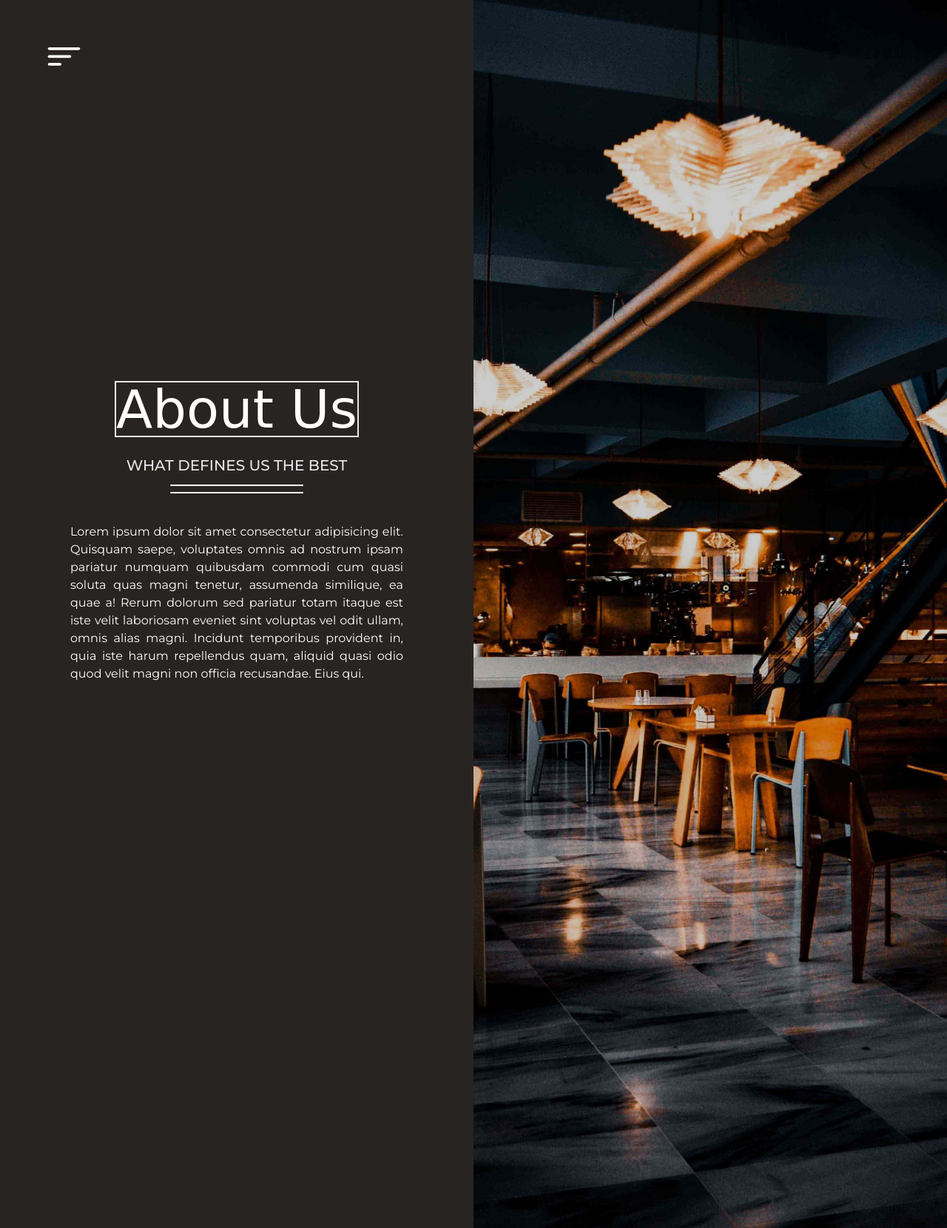
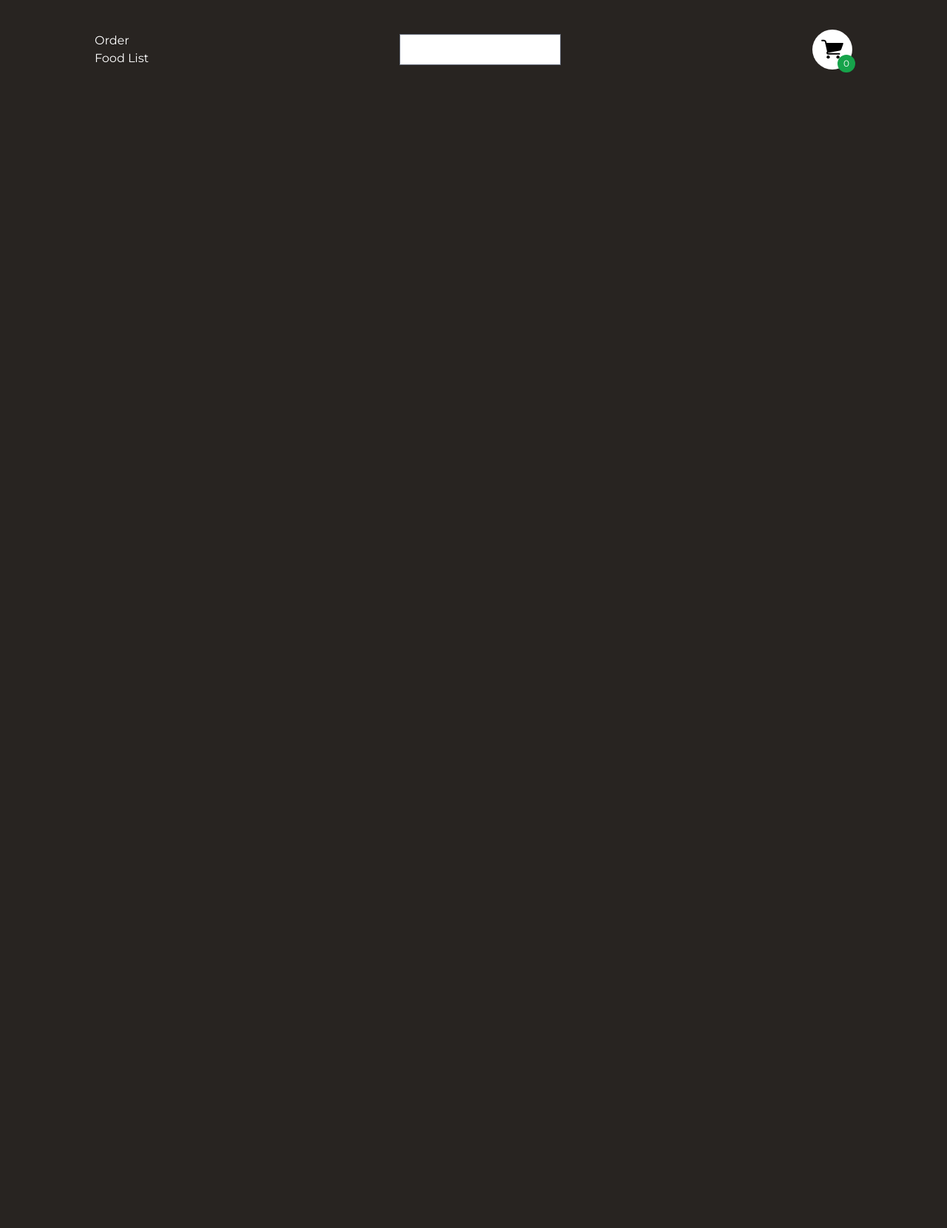
Before and after one commit to fuadmiazi/Online-Restaurant-Management-System-for-CSE482, a PHP site: page /order-page.html in a window 1280 px wide. Shown: the whole page at 74% size. Run offline with PHP 8.4, Linux system fonts and the light colour scheme; some libraries are stand-ins or nearby versions; some web fonts are replaced.

Commit message:
script seperated of components

```diff
--- a/contact-us.php
+++ b/contact-us.php
@@ -219,12 +219,6 @@
         </div>
     </div>
     <script>
-    document.getElementsByClassName("nav-icon")[0].addEventListener("click", () => {
-        document.getElementsByClassName("nav-side")[0].classList.add("translate-x-0");
-    });
-    document.getElementsByClassName("close-btn")[0].addEventListener("click", () => {
-        document.getElementsByClassName("nav-side")[0].classList.remove("translate-x-0");
-    });
     document.getElementsByClassName("mirpur")[0].addEventListener("click", () => {
         document.getElementsByClassName(
                 "map"
--- a/order-page.html
+++ b/order-page.html
@@ -1,8 +1,7 @@
 <!DOCTYPE html>
 <html lang="en">
-
    <head>
-    <title>Khanas - About</title>
+      <title>Khanas - Order</title>
       <link rel="shortcut icon" href="images/logo.jpg" type="image/x-icon" />
       <meta charset="UTF-8" />
       <meta name="viewport" content="width=device-width, initial-scale=1.0" />
@@ -13,7 +12,8 @@
       <link rel="preconnect" href="https://fonts.gstatic.com" crossorigin />
       <link
          href="https://fonts.googleapis.com/css2?family=Montserrat:ital,wght@0,100;0,200;0,300;0,400;0,500;0,600;0,700;0,800;0,900;1,100;1,200;1,300;1,400;1,500;1,600;1,700;1,800;1,900&display=swap"
-        rel="stylesheet" />
+         rel="stylesheet"
+      />
       <link rel="preconnect" href="https://fonts.googleapis.com" />
       <link rel="preconnect" href="https://fonts.gstatic.com" crossorigin />
       <link href="https://fonts.googleapis.com/css2?family=Sofia&display=swap" rel="stylesheet" />
@@ -88,210 +88,110 @@
       </style>
    </head>
 
-<body class="bg-[#E8C07D] overflow-x-hidden">
-    <div class="nav-components">
-        <div class="nav-icon fixed top-16 left-16 z-40 w-[45px]">
-            <button><img class="hover:scale-110 transition-all" src="images/nav.svg" alt="" /></button>
+   <body class="bg-[#282421] overflow-x-hidden text-white">
+      <div class="h-screen w-screen flex flex-col">
+         <div class="flex justify-between items-center px-32 py-10">
+            <div class="">
+               <p>Order</p>
+               <p>Food List</p>
             </div>
-        <div
-            class="nav-side -translate-x-[1000px] bg-[#322d29] h-screen w-[25vw] fixed z-[999] text-white border-r-[1px] border-r-neutral-500 transition-all duration-700">
-            <div class="close-btn absolute right-10 top-10 w-[30px]">
-                <button><img class="hover:scale-110 transition-all" src="images/close.svg" alt="" /></button>
-            </div>
-            <ul class="flex flex-col gap-7 justify-center items-center h-full">
-                <li class=""><a class="hover:text-yellow-500 transition-all duration-75" href="index.php">HOME</a></li>
-                <li>
-                    <div class="h-[1px] w-[280px] bg-white rounded"></div>
-                </li>
-                <li class=""><a class="hover:text-yellow-500 transition-all duration-75" href="about-page.php">ABOUT</a>
-                </li>
-                <li>
-                    <div class="h-[1px] w-[280px] bg-white rounded"></div>
-                </li>
-                <li class=""><a class="hover:text-yellow-500 transition-all duration-75"
-                        href="contact-us.php">CONTACT</a></li>
-                <li>
-                    <div class="h-[1px] w-[280px] bg-white rounded"></div>
-                </li>
-                <li class=""><a class="hover:text-yellow-500 transition-all duration-75"
-                        href="profile-page.php">PROFILE</a></li>
-                <li>
-                    <div class="h-[1px] w-[280px] bg-white rounded"></div>
-                </li>
-                <li class=""><a class="hover:text-yellow-500 transition-all duration-75" href="">ORDER</a></li>
-                <li>
-                    <div class="h-[1px] w-[280px] bg-white rounded"></div>
-                </li>
-                <li class=""><a class="hover:text-yellow-500 transition-all duration-75" href="">FEEDBACK</a></li>
-                <li>
-                    <div class="h-[1px] w-[280px] bg-white rounded"></div>
-                </li>
-                <li class=""><a class="hover:text-yellow-500 transition-all duration-75" href="">RESERVATION</a></li>
-            </ul>
-        </div>
-    </div>
-
-    <div class="scroll-container h-screen w-screen flex flex-col">
-        <section class="scroll-child h-screen bg-[#282421] w-screen relative" id="aboutUs">
-            <div class="grid grid-cols-2 overflow-hidden h-screen">
-                <div class="flex justify-center items-center flex-col h-[83%]">
-                    <div class="title text-white text-7xl z-50 text-center border-2 w-fit mt-20 mb-6">About Us</div>
-                    <div class="text-gray-200 text-xl mb-2 font-medium uppercase">What Defines Us The Best</div>
-                    <div class="h-[2px] w-[180px] bg-white my-1 rounded"></div>
-                    <div class="h-[2px] w-[180px] bg-white my-1 rounded mb-10"></div>
-
-                    <div class="w-[450px] text-justify text-white mb-5">
-                        Lorem ipsum dolor sit amet consectetur adipisicing elit. Quisquam saepe, voluptates omnis ad
-                        nostrum ipsam pariatur
-                        numquam quibusdam commodi cum quasi soluta quas magni tenetur, assumenda similique, ea quae a!
-                        Rerum dolorum sed
-                        pariatur totam itaque est iste velit laboriosam eveniet sint voluptas vel odit ullam, omnis
-                        alias magni. Incidunt
-                        temporibus provident in, quia iste harum repellendus quam, aliquid quasi odio quod velit magni
-                        non officia recusandae.
-                        Eius qui.
-                    </div>
-                </div>
-                <div class="about-us-home-pic h-screen relative overflow-hidden">
-                    <div class="main-filter h-screen bg-black opacity-20 w-[50vw] absolute top-0 right-0 z-10"></div>
-                    <img class="w-[50vw] h-screen object-cover object-top" src="images/restaurant-image.jpg" alt="" />
-                </div>
-            </div>
-        </section>
-        <section class="scroll-child h-screen bg-[#282421] w-screen relative" id="ourMission">
-            <div class="grid grid-cols-2 overflow-hidden h-screen">
-                <div class="about-us-home-pic h-screen relative overflow-hidden">
-                    <div class="main-filter h-screen bg-black opacity-20 w-[50vw] absolute top-0 left-0 z-10"></div>
-                    <img class="w-[50vw] h-screen object-cover object-top" src="images/chef.jpg" alt="" />
-                </div>
-                <div class="flex justify-center items-center flex-col h-[90%]">
-                    <div class="title text-white text-7xl z-50 text-center border-2 w-fit mt-20 mb-6">Our Mission</div>
-                    <div class="text-gray-200 text-xl mb-2 font-medium uppercase">What's Our Main Goal</div>
-                    <div class="h-[2px] w-[180px] bg-white my-1 rounded"></div>
-                    <div class="h-[2px] w-[180px] bg-white my-1 rounded mb-10"></div>
-
-                    <div class="w-[450px] text-justify text-white mb-5">
-                        Lorem ipsum dolor sit amet consectetur adipisicing elit. Quisquam saepe, voluptates omnis ad
-                        nostrum ipsam pariatur
-                        numquam quibusdam commodi cum quasi soluta quas magni tenetur, assumenda similique, ea quae a!
-                        Rerum dolorum sed
-                        pariatur totam itaque est iste velit laboriosam eveniet sint voluptas vel odit ullam, omnis
-                        alias magni. Incidunt
-                        temporibus provident in, quia iste harum repellendus quam, aliquid quasi odio quod velit magni
-                        non officia recusandae.
-                        Eius qui, neque veritatis suscipit veniam, ipsum accusamus nulla doloremque, voluptas quibusdam
-                        sequi natus excepturi
-                        laborum fuga magni quam odio asperiores consequuntur.
+            <div class="search"><input type="search" name="search" id="search" /></div>
+            <div class="cart p-3 rounded-full bg-white relative">
+               <svg
+                  xmlns="http://www.w3.org/2000/svg"
+                  xmlns:xlink="http://www.w3.org/1999/xlink"
+                  version="1.1"
+                  width="30"
+                  height="30"
+                  viewBox="0 0 256 256"
+                  xml:space="preserve"
+               >
+                  <defs></defs>
+                  <g
+                     style="
+                        stroke: none;
+                        stroke-width: 0;
+                        stroke-dasharray: none;
+                        stroke-linecap: butt;
+                        stroke-linejoin: miter;
+                        stroke-miterlimit: 10;
+                        fill: none;
+                        fill-rule: nonzero;
+                        opacity: 1;
+                     "
+                     transform="translate(1.4065934065934016 1.4065934065934016) scale(2.81 2.81)"
+                  >
+                     <path
+                        d="M 73.713 65.44 H 27.689 c -3.566 0 -6.377 -2.578 -6.686 -6.13 c -0.21 -2.426 0.807 -4.605 2.592 -5.939 L 16.381 21.07 c -0.199 -0.889 0.017 -1.819 0.586 -2.53 s 1.431 -1.124 2.341 -1.124 H 87 c 0.972 0 1.884 0.471 2.446 1.263 c 0.563 0.792 0.706 1.808 0.386 2.725 l -7.798 22.344 c -1.091 3.13 -3.798 5.429 -7.063 5.999 l -47.389 8.281 c -0.011 0.001 -0.021 0.003 -0.032 0.005 c -0.228 0.04 -0.623 0.126 -0.568 0.759 c 0.056 0.648 0.48 0.648 0.708 0.648 h 46.024 c 1.657 0 3 1.343 3 3 S 75.37 65.44 73.713 65.44 z"
+                        style="
+                           stroke: none;
+                           stroke-width: 1;
+                           stroke-dasharray: none;
+                           stroke-linecap: butt;
+                           stroke-linejoin: miter;
+                           stroke-miterlimit: 10;
+                           fill: rgb(0, 0, 0);
+                           fill-rule: nonzero;
+                           opacity: 1;
+                        "
+                        transform=" matrix(1 0 0 1 0 0) "
+                        stroke-linecap="round"
+                     />
+                     <circle
+                        cx="28.25"
+                        cy="75.8"
+                        r="6.5"
+                        style="
+                           stroke: none;
+                           stroke-width: 1;
+                           stroke-dasharray: none;
+                           stroke-linecap: butt;
+                           stroke-linejoin: miter;
+                           stroke-miterlimit: 10;
+                           fill: rgb(0, 0, 0);
+                           fill-rule: nonzero;
+                           opacity: 1;
+                        "
+                        transform="  matrix(1 0 0 1 0 0) "
+                     />
+                     <circle
+                        cx="68.28999999999999"
+                        cy="75.8"
+                        r="6.5"
+                        style="
+                           stroke: none;
+                           stroke-width: 1;
+                           stroke-dasharray: none;
+                           stroke-linecap: butt;
+                           stroke-linejoin: miter;
+                           stroke-miterlimit: 10;
+                           fill: rgb(0, 0, 0);
+                           fill-rule: nonzero;
+                           opacity: 1;
+                        "
+                        transform="  matrix(1 0 0 1 0 0) "
+                     />
+                     <path
+                        d="M 19.306 23.417 c -1.374 0 -2.613 -0.95 -2.925 -2.347 l -1.375 -6.155 c -0.554 -2.48 -2.716 -4.212 -5.258 -4.212 H 3 c -1.657 0 -3 -1.343 -3 -3 s 1.343 -3 3 -3 h 6.749 c 5.372 0 9.942 3.662 11.113 8.904 l 1.375 6.155 c 0.361 1.617 -0.657 3.221 -2.274 3.582 C 19.742 23.393 19.522 23.417 19.306 23.417 z"
+                        style="
+                           stroke: none;
+                           stroke-width: 1;
+                           stroke-dasharray: none;
+                           stroke-linecap: butt;
+                           stroke-linejoin: miter;
+                           stroke-miterlimit: 10;
+                           fill: rgb(0, 0, 0);
+                           fill-rule: nonzero;
+                           opacity: 1;
+                        "
+                        transform=" matrix(1 0 0 1 0 0) "
+                        stroke-linecap="round"
+                     />
+                  </g>
+               </svg>
+               <div class="absolute -bottom-1 -right-1 bg-green-600 text-xs px-2 py-1 rounded-full">0</div>
             </div>
          </div>
       </div>
-        </section>
-        <section class="scroll-child h-screen bg-[#282421] w-screen relative" id="story">
-            <div class="grid grid-cols-2 overflow-hidden h-screen">
-                <div class="flex justify-center items-center flex-col h-[94%]">
-                    <div class="title text-white text-7xl z-50 text-center border-2 w-fit mt-20 mb-6">Story Behind</div>
-                    <div class="text-gray-200 text-xl mb-2 font-medium uppercase">The Story Behind Our Success</div>
-                    <div class="h-[2px] w-[180px] bg-white my-1 rounded"></div>
-                    <div class="h-[2px] w-[180px] bg-white my-1 rounded mb-10"></div>
-
-                    <div class="w-[450px] text-justify text-white mb-5">
-                        Lorem ipsum dolor sit amet consectetur adipisicing elit. Quisquam saepe, voluptates omnis ad
-                        nostrum ipsam pariatur
-                        numquam quibusdam commodi cum quasi soluta quas magni tenetur, assumenda similique, ea quae a!
-                        Rerum dolorum sed
-                        pariatur totam itaque est iste velit laboriosam eveniet sint voluptas vel odit ullam, omnis
-                        alias magni. Incidunt
-                        temporibus provident in, quia iste harum repellendus quam, aliquid quasi odio quod velit magni
-                        non officia recusandae.
-                        Eius qui, neque veritatis suscipit veniam, ipsum accusamus nulla doloremque, voluptas quibusdam
-                        sequi natus excepturi
-                        laborum fuga magni quam odio asperiores consequuntur. Illo quaerat, ut ullam doloribus sunt eius
-                        quidem reiciendis
-                        ipsum quod consequuntur assumenda inventore nihil culpa explicabo commodi quasi voluptatibus eum
-                        cum fugit voluptas rem
-                        similique repellat asperiores?<br />
-                    </div>
-                    <div class="text-left w-[450px] text-white mb-10">
-                        Learn More :
-                        <a class="text-blue-500" href="https://businessinspection.com.bd/khanas-success-story/">Article
-                            by Business Inspection Bangladesh</a>
-                    </div>
-                </div>
-                <div class="about-us-home-pic h-screen relative overflow-hidden">
-                    <div class="main-filter h-screen bg-black opacity-20 w-[50vw] absolute top-0 right-0 z-10"></div>
-
-                    <img class="w-[50vw] h-screen object-cover object-top" src="images/storytelling.jpg" alt="" />
-                </div>
-            </div>
-        </section>
-        <footer
-            class="footer scroll-child w-screen h-[50vh] text-white z-50 border-t-[1px] border-t-neutral-500 bg-[#282421] relative">
-            <div class="footer-containter absolute top-[50%] left-[50%] translate-x-[-50%] translate-y-[-50%]">
-                <div class="flex justify-between items-start w-[80vw]">
-                    <div class="footer-left">
-                        <div class="title text-white text-6xl z-50 mb-5 text-center border-2 w-fit">Khanas</div>
-                        <div class="nav-links-footer">
-                            <p class="w-[250px] mb-7">
-                                Lorem ipsum dolor sit amet consectetur adipisicing elit. Vero soluta illum voluptas
-                                fugit repudiandae dicta
-                                architecto temporibus est delectus aperiam.
-                            </p>
-                            <div class="social-footer flex justify-between items-center w-[220px]">
-                                <a href=""><img class="w-[30px] my-2 hover:scale-110 transition-all duration-75"
-                                        src="images/icons8-facebook.svg" alt="" /></a>
-                                <a href=""><img class="w-[30px] my-2 hover:scale-110 transition-all duration-75"
-                                        src="images/icons8-instagram.svg" alt="" /></a>
-                                <a href=""><img class="w-[30px] my-2 hover:scale-110 transition-all duration-75"
-                                        src="images/icons8-twitter.svg" alt="" /></a>
-                                <a href=""><img class="w-[30px] my-2 hover:scale-110 transition-all duration-75"
-                                        src="images/icons8-github.svg" alt="" /></a>
-                                <a href=""><img class="w-[30px] my-2 hover:scale-110 transition-all duration-75"
-                                        src="images/icons8-youtube.svg" alt="" /></a>
-                            </div>
-                        </div>
-                    </div>
-                    <div class="footer-center">
-                        <div class="nav-links-footer">
-                            <div class="text-white text-2xl z-50 w-fit font-medium">Navigations</div>
-                            <div class="h-[2px] w-[100px] bg-white my-4 rounded"></div>
-
-                            <ul class="flex flex-col gap-2 justify-center">
-                                <li><a href="index.php">HOME</a></li>
-                                <li><a href="about-page.php">ABOUT</a></li>
-                                <li><a href="contact-us.php">CONTACT</a></li>
-                                <li><a href="profile-page.php">PROFILE</a></li>
-                                <li><a href="">ORDER</a></li>
-                                <li><a href="">FEEDBACK</a></li>
-                                <li><a href="">RESERVATION</a></li>
-                            </ul>
-                        </div>
-                    </div>
-                    <div class="footer-right">
-                        <div class="text-white text-2xl z-50 w-fit font-medium">Location</div>
-                        <div class="h-[2px] w-[100px] bg-white my-4 rounded"></div>
-
-                        <div class="nav-links-footer">
-                            <p class="w-[250px] mb-10">Lorem ipsum dolor sit amet consectetur, adipisicing elit.
-                                Quisquam, rem?</p>
-                            <p class="my-2"><span class="underline">Phone:</span> +8801423542132</p>
-                            <p class="my-2"><span class="underline">Email:</span> <a
-                                    href="">rafid.ahmmad.3@gmail.com</a></p>
-                            <p class="my-2"><span class="underline">Website:</span> <a href="">www.randomwebsite.com</a>
-                            </p>
-                        </div>
-                    </div>
-                </div>
-            </div>
-        </footer>
-    </div>
-    <script>
-    document.getElementsByClassName("nav-icon")[0].addEventListener("click", () => {
-        document.getElementsByClassName("nav-side")[0].classList.add("translate-x-0");
-    });
-    document.getElementsByClassName("close-btn")[0].addEventListener("click", () => {
-        document.getElementsByClassName("nav-side")[0].classList.remove("translate-x-0");
-    });
-    </script>
    </body>
-
 </html>
```
Also changed, not shown: about-page.php (+1 -8 lines), edit-profile.php (+1 -8 lines), nav-component.php (+8 -0 lines), profile-page.php (+0 -8 lines), images/shopping-cart.svg (added). Lines whose indentation alone changed are shown as unchanged.
